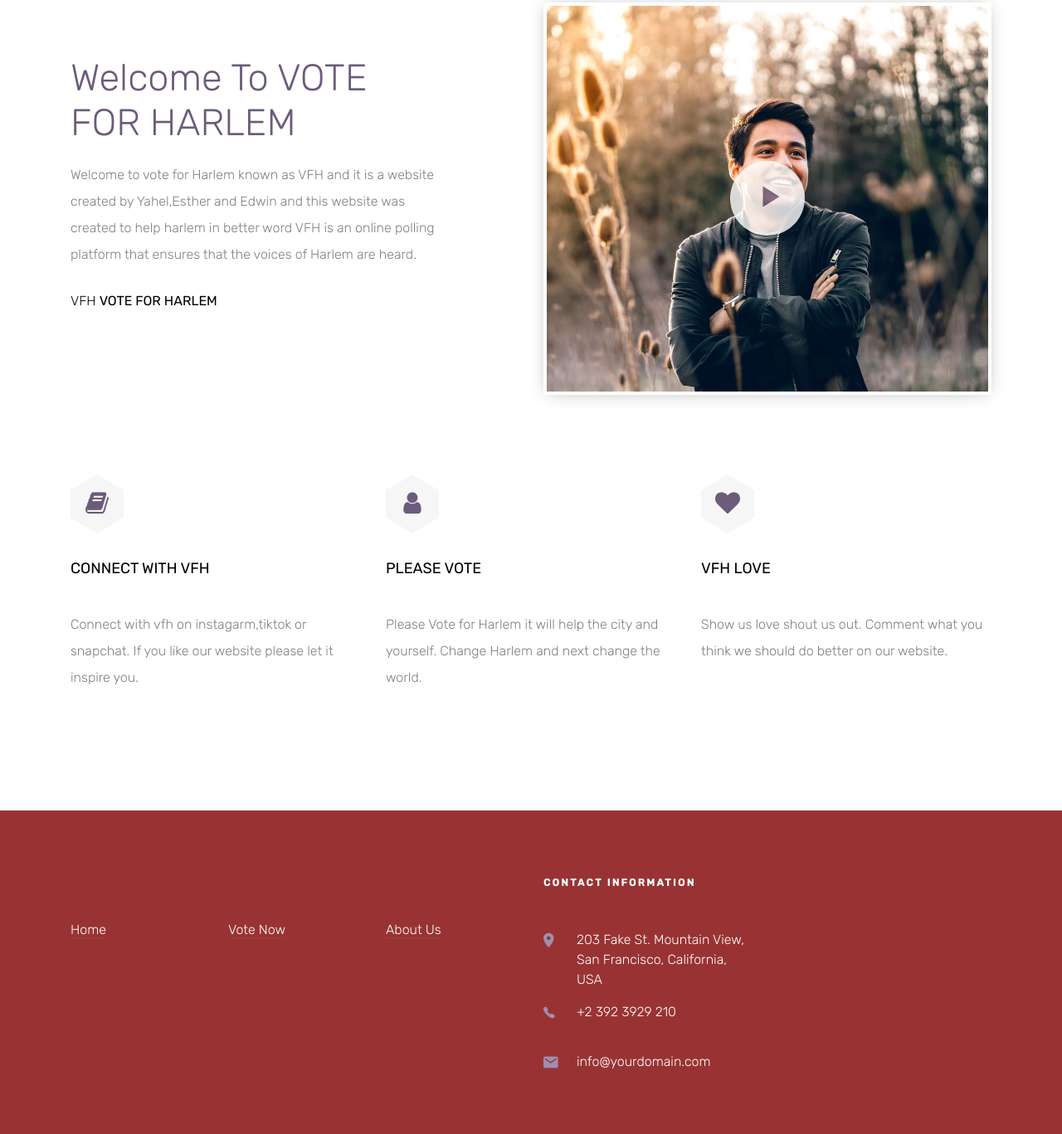
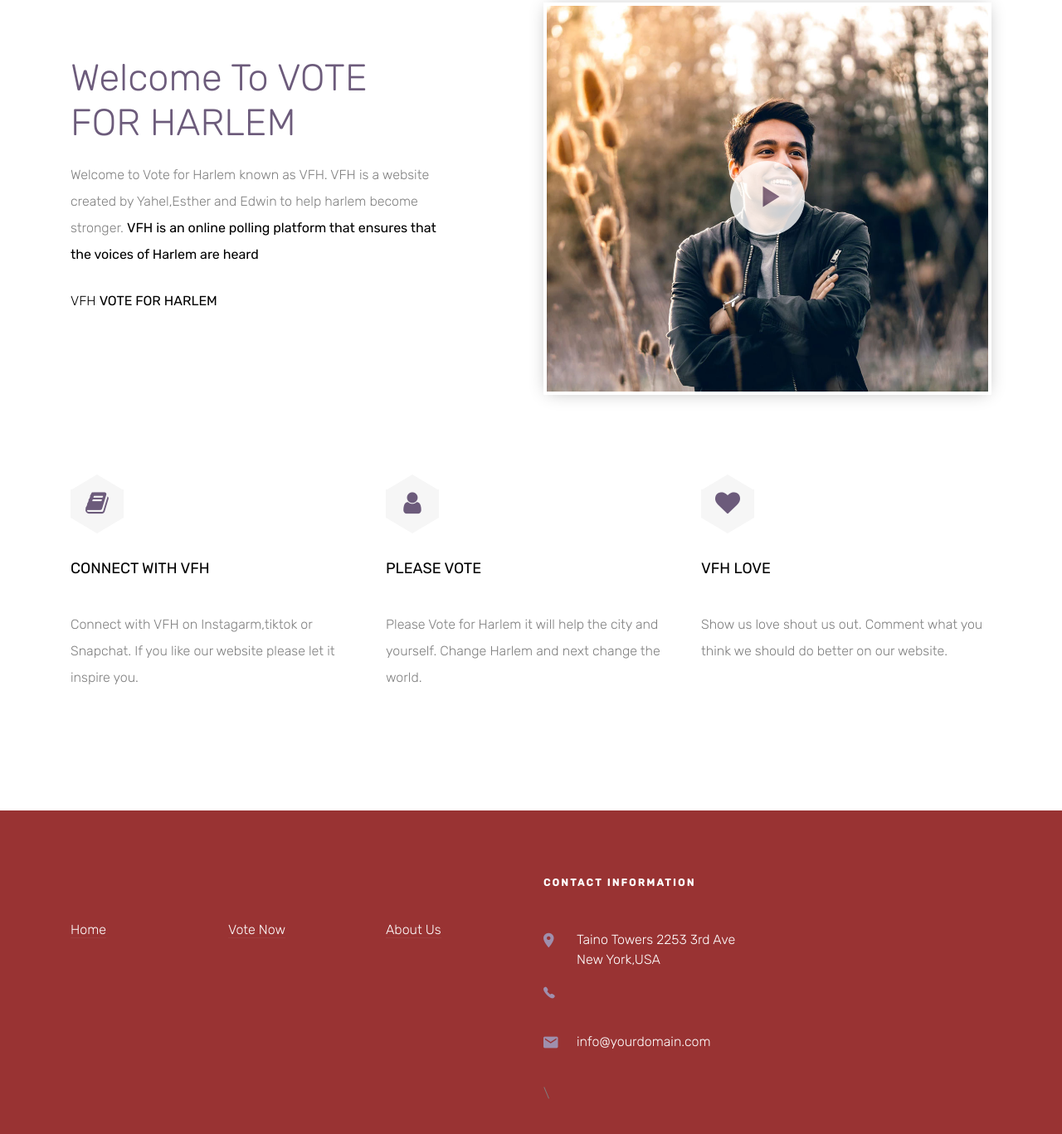
Before and after one commit to code-for-life-usa-llc/vfh, a plain HTML site: page index.html in a window 1280 px wide. Shown: the part 1073-2440 px from the top of the page at 83% size. Drawn offline with Linux system fonts and the light colour scheme; files whose address does not match are found by name.

Commit message:
latest_grammar_font_edits

```diff
--- a/index.html
+++ b/index.html
@@ -134,7 +134,7 @@
                 <h2>Welcome To VOTE FOR HARLEM</h2>
               </div>
               <div class="text mb-5">
-              <p class="mb-4">Welcome to vote for Harlem known as VFH and it is a website created by Yahel,Esther and Edwin and this website was created to help harlem in better word VFH is an online polling platform that ensures that the voices of Harlem are heard. </p>
+              <p class="mb-4">Welcome to Vote for Harlem known as VFH. VFH is a website created by Yahel,Esther and Edwin  to help harlem become stronger.<span style="color: black"> <strong>VFH is an online polling platform that ensures that the voices of Harlem are heard</strong></span> </p>
               <p class="text-black">VFH <strong>VOTE FOR HARLEM</strong></p>
               </div>
 
@@ -161,7 +161,7 @@
               </div>
               <div class="block-43-text">
                 <h3 class="block-43-heading">Connect With VFH</h3>
-                <p>Connect with vfh on instagarm,tiktok or snapchat. If you like our website please let it inspire you. </p>
+                <p>Connect with VFH on Instagarm,tiktok or Snapchat. If you like our website please let it inspire you. </p>
 
               </div>
             </div>
@@ -235,11 +235,11 @@
             <h3 class="heading">Contact Information</h3>
             <div class="block-23">
               <ul>
-                <li><span class="icon ion-android-pin"></span><span class="text">203 Fake St. Mountain View, San Francisco, California, USA</span></li>
-                <li><a href="#"><span class="icon ion-ios-telephone"></span><span class="text">+2 392 3929 210</span></a></li>
+                <li><span class="icon ion-android-pin"></span><span class="text">Taino Towers 2253 3rd Ave New York,USA</span></li>
+                <li><a href="#"><span class="icon ion-ios-telephone"></span><span class="text"></span></a></li>
                 <li><a href="#"><span class="icon ion-android-mail"></span><span class="text">info@yourdomain.com</span></a></li>
               </ul>
-            </div>
+            </div> \
           </div>
         </div>
         <div class="row pt-5">
```
